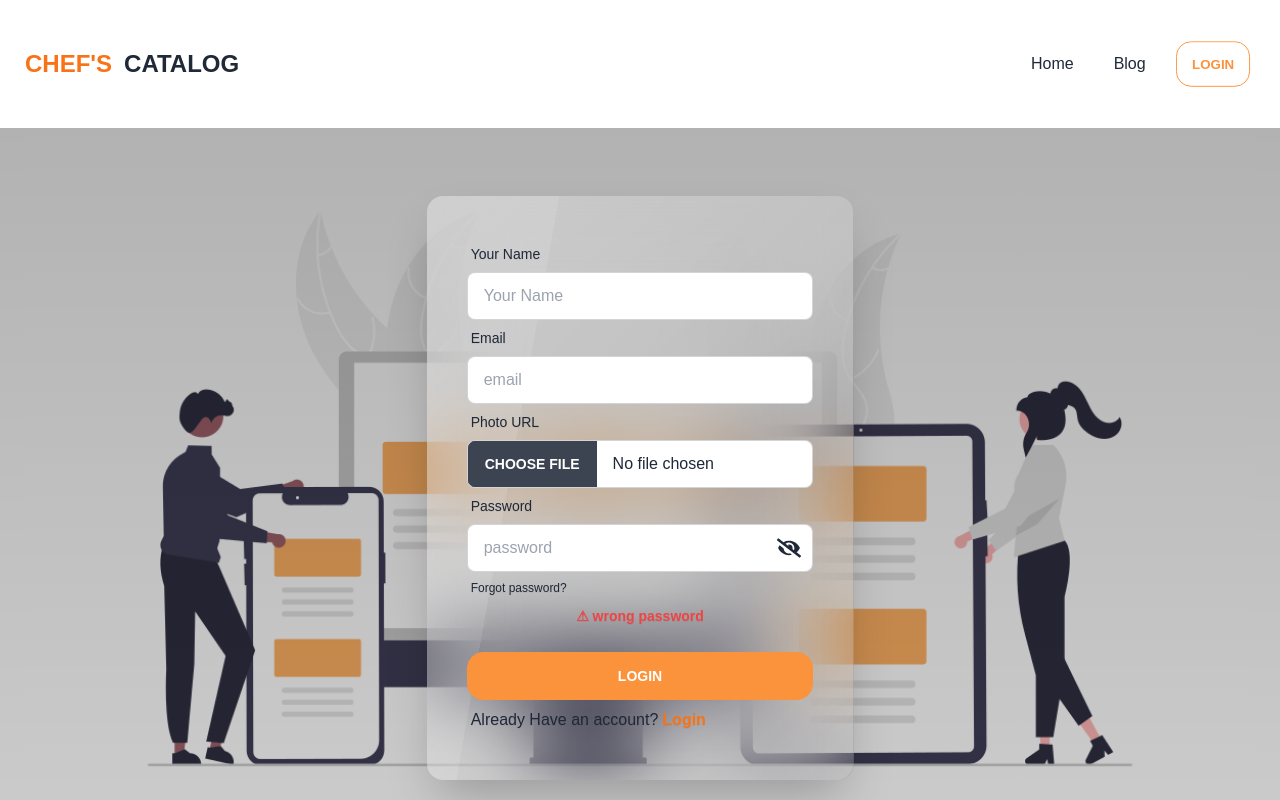
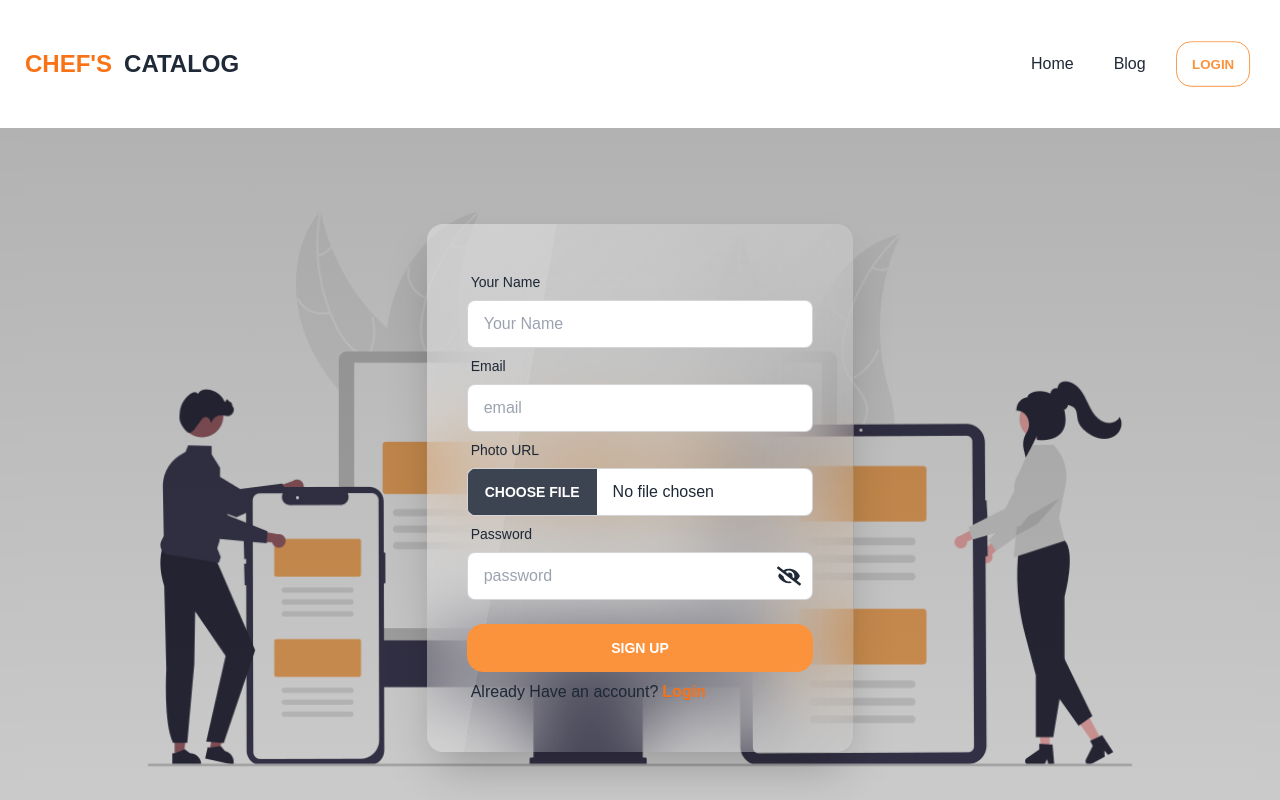
Before and after one commit to Samychowdhury01/chef-catalog, a React (Vite) app: page /register in a window 1280 px wide. Shown: the top 800 px of the page. Built offline with nearby package versions, Linux system fonts and the light colour scheme; no server answers.

Commit message:
implemented sign-up functionalities

```diff
--- a/src/pages/Login/Login/Login.jsx
+++ b/src/pages/Login/Login/Login.jsx
@@ -11,7 +11,7 @@ import { toast } from "react-hot-toast";
 
 const Login = () => {
   const { signInWithGoogle, signInWithGithub } = useContext(AuthContext);
-  const [errorMessage, setErrorMessage] = useState("wrong password");
+  const [errorMessage, setErrorMessage] = useState("");
   const [showPassword, setShowPassword] = useState(false);
 
   // handler for google sign in
@@ -38,11 +38,19 @@ const Login = () => {
     })
   }
 
+  //handle  login with email and password
+  const handleLogin = event =>{
+    event.preventDefault()
+    const form = event.target
+    const email = form.email.value
+    const password = form.password.value
+  }
+
   return (
     <div className="p-5 md:p-0 ">
       <div className="md:container md:mx-auto flex flex-col-reverse md:flex-row  items-center border-amber-200 border-2 rounded-2xl shadow-2xl p-10">
         {/* form  */}
-        <div className="md:w-1/3">
+        <form onSubmit={handleLogin} className="md:w-1/3">
           <div className="form-control">
             <label className="label">
               <span className="label-text">Email</span>
@@ -82,9 +90,9 @@ const Login = () => {
               </Link>
             </label>
             <label className="text-center">
-              <Link to="" className="label-text-alt error font-semibold">
-                {errorMessage}
-              </Link>
+            <Link to="" className={`label-text-alt ${errorMessage ? 'error' : ''} font-semibold`}>
+              {errorMessage}
+            </Link>
             </label>
           </div>
           <div className="form-control mt-6">
@@ -113,16 +121,16 @@ const Login = () => {
             </div>
           </div>
           <div>
-            <div onClick={handleGoogleSignIn} className="flex items-center justify-center gap-2 mt-8 py-3 border-2 rounded-lg cursor-pointer">
+            <div onClick={handleGoogleSignIn} className="flex items-center justify-center gap-2 mt-8 py-3 border-2 rounded-3xl cursor-pointer">
               <FcGoogle className="text-3xl" />
               <span className="text-base">Continue with Google</span>
             </div>
-            <div onClick={handleGithubSignIn} className="flex items-center justify-center gap-2 mt-5 py-3 border-2 rounded-lg cursor-pointer">
+            <div onClick={handleGithubSignIn} className="flex items-center justify-center gap-2 mt-5 py-3 border-2 rounded-3xl cursor-pointer">
               <FaGithub className="text-3xl" />
               <span className="text-base">Continue with Github</span>
             </div>
           </div>
-        </div>
+        </form>
         <div className="md:w-2/3">
           <LazyLoadImage alt="Login-image" effect="blur" src={loginImage} />
         </div>
--- a/src/pages/Login/Register/Register.jsx
+++ b/src/pages/Login/Register/Register.jsx
@@ -1,13 +1,21 @@
-import React, { useState } from "react";
+import React, { useContext, useState } from "react";
+import { toast } from "react-hot-toast";
 import { FaEye, FaEyeSlash } from "react-icons/fa";
 import "react-lazy-load-image-component/src/effects/blur.css";
-import { Link } from "react-router-dom";
+import { Link, useLocation, useNavigate } from "react-router-dom";
 import bg from "../../../assets/images/login-bg.png";
+import { AuthContext } from "../../../providers/AuthProvider";
 
 const Register = () => {
-  const [errorMessage, setErrorMessage] = useState("wrong password");
+  const {createUser, updateUserProfile} = useContext(AuthContext)
+  const [errorMessage, setErrorMessage] = useState("");
+  const [passwordError, setPasswordError] = useState("");
   const [showPassword, setShowPassword] = useState(false);
+  const [password, setPassword] = useState('');
+  const navigate = useNavigate()
+  const location = useLocation()
 
+  // css style for register page
   const bgStyle = {
     position: "relative", // add position relative to the container
     backgroundImage: `linear-gradient(to bottom, rgba(0, 0, 0, 0.3), rgba(0, 0, 0, 0.2)), url(${bg})`, // add linear-gradient to create a black and transparent gradient
@@ -17,8 +25,67 @@ const Register = () => {
     height: "90vh",
   };
 
+
+  // handle register with email and password
+  const handleRegister = event =>{
+    event.preventDefault()
+    const form = event.target
+    const name = form.name.value
+    const photo = form.photo.value
+    const email = form.email.value
+    const password = form.password.value
+    setPasswordError('')
+    setErrorMessage('')
+
+  // sign-up process
+    createUser(email, password)
+    .then((result) =>{
+      const createdUser = result.user
+      toast.success("You have successfully created an account")
+      updateUserData(result.user, name, photo)
+      navigate(location?.state?.pathName || '/')
+      event.target.reset()
+    })
+    .catch((error) => {
+      const errMessage = error.message;
+      if (errMessage.includes('email-already-in-use')) {
+        setErrorMessage('The email you have provided is already in use')
+      }
+    })
+  }
+
+  const updateUserData = (user, name, photo) =>{
+    updateUserProfile(user, name, photo)
+  .then(
+    console.log('success')
+  )
+  .catch(console.log('wrong'))
+  }
+
+  const handlePassword = (e) => {
+    const passwordInput = e.target.value;
+    setPassword(passwordInput);
+
+
+    if (!/(?=.*[A-Z])/.test(passwordInput)) {
+      setPasswordError("Password must contain at least one capital letter");
+    }
+    else if (!/(?=.*[0-9])/.test(passwordInput)){
+      setPasswordError("Password must contain at least one number");
+    }
+    else if (!/(?=.*[!@#$%^&*])/.test(passwordInput)){
+      setPasswordError("Password must contain a special character");
+    }
+    else if (passwordInput.length < 6) {
+      setPasswordError("Password must be at least 6 characters long");
+    }   else {
+      setPasswordError("");
+    }
+  };
+
   return (
-    <div
+    <form
+    onSubmit={handleRegister}
       style={bgStyle}
       className="flex justify-center items-center p-8 md:p-0"
     >
@@ -65,6 +132,8 @@ const Register = () => {
             name="password"
             placeholder="password"
             className="input input-bordered"
+            onChange={handlePassword}
+            value={password}
             required
           />
           <div
@@ -77,19 +146,19 @@ const Register = () => {
               <FaEyeSlash className="w-6 h-6" />
             )}
           </div>
-          <label className="label">
-            <Link to="" className="label-text-alt link link-hover">
-              Forgot password?
+          <label className="text-center">
+            <Link to="" className={`label-text-alt ${errorMessage ? 'error' : ''} font-semibold`}>
+              {errorMessage}
             </Link>
           </label>
           <label className="text-center">
-            <Link to="" className="label-text-alt error font-semibold">
-              {errorMessage}
+            <Link to="" className={`label-text-alt ${passwordError ? 'error' : ''} font-semibold`}>
+              {passwordError}
             </Link>
           </label>
         </div>
         <div className="form-control mt-6">
-          <button className="btn-solid">Login</button>
+          <button className="btn-solid">Sign up</button>
         </div>
         <label className="label">
           <p className="label-text-alt text-base">
@@ -103,7 +172,7 @@ const Register = () => {
           </p>
         </label>
       </div>
-    </div>
+    </form>
   );
 };
 
--- a/src/pages/Shared/NavigationBar/NavigationBar.jsx
+++ b/src/pages/Shared/NavigationBar/NavigationBar.jsx
@@ -1,11 +1,23 @@
 import React, { useContext } from "react";
+import { toast } from "react-hot-toast";
 import { Link } from "react-router-dom";
 import { AuthContext } from "../../../providers/AuthProvider";
+import LoadingSpinner from "../LoadingSpinner/LoadingSpinner";
 import ActiveLink from "./ActiveLink";
 
 const NavigationBar = () => {
-const {user} = useContext(AuthContext)
+const {user, logOut} = useContext(AuthContext)
 
+
+const handleLogout = () =>{
+  logOut()
+  .then(
+    toast.success('Logout Successful')
+  )
+  .catch((error) =>{
+    toast.error('something is wrong, Try again!')
+  })
+}
 
   return (
     <div className="container mx-auto navbar bg-transparent py-10">
@@ -37,9 +49,18 @@ const {user} = useContext(AuthContext)
           <li className="mr-2">
             <ActiveLink to="/blog">Blog</ActiveLink>
           </li>
-          <li className="mr-2">
-          <button className="btn-outline">Login</button>
-          </li>
+          <div className="tooltip" data-tip={`${user?.displayName || ''}`}>
+         <div className="bg-red-500">
+         {
+          user && <img src={user?.photoURL} alt="profile-photo" className="rounded-full w-14 h-14 bg-green-200"  />
+         }
+         </div>
+         </div>
+         <div>
+        {
+          user ? <button onClick={handleLogout} className="btn btn-sm rounded-2xl ml-2">logout</button> : <Link to='/login' className="btn-outline mr-5">Login</Link>
+         }
+        </div>
           </ul>
 
         </div>
@@ -57,11 +78,18 @@ const {user} = useContext(AuthContext)
             <ActiveLink to="/blog">Blog</ActiveLink>
           </li>
         </ul>
-         <div>
+        <div className="tooltip" data-tip={`${user?.displayName || ''}`}>
+         <div className="bg-red-500">
          {
-          user ? <img src='' alt="" /> : <Link to='/login' className="btn-outline mr-5">Login</Link>
+          user && <img src={user?.photoURL} alt="profile-photo" className="rounded-full w-14 h-14 bg-green-200"  />
          }
          </div>
+         </div>
+         <div>
+        {
+          user ? <button onClick={handleLogout} className="btn btn-sm rounded-2xl ml-2">logout</button> : <Link to='/login' className="btn-outline mr-5">Login</Link>
+         }
+        </div>
       </div>
     </div>
   );
--- a/src/providers/AuthProvider.jsx
+++ b/src/providers/AuthProvider.jsx
@@ -1,43 +1,87 @@
-import React, { createContext, useState } from 'react';
-import { getAuth, GithubAuthProvider, GoogleAuthProvider, signInWithPopup } from "firebase/auth";
-import app from '../firebase/firebase.config';
+import React, { createContext, useEffect, useState } from "react";
+import {
+  createUserWithEmailAndPassword,
+  getAuth,
+  GithubAuthProvider,
+  GoogleAuthProvider,
+  onAuthStateChanged,
+  signInWithEmailAndPassword,
+  signInWithPopup,
+  signOut,
+  updateProfile,
+} from "firebase/auth";
+import app from "../firebase/firebase.config";
 
-export const AuthContext = createContext(null)
+export const AuthContext = createContext(null);
 
-const auth = getAuth(app)
+const auth = getAuth(app);
 
 // google auth provider
-const googleProvider = new GoogleAuthProvider()
+const googleProvider = new GoogleAuthProvider();
 // Github auth provider
-const githubProvider = new GithubAuthProvider()
+const githubProvider = new GithubAuthProvider();
 
-
-const AuthProvider = ({children}) => {
-    const [user, setUser] = useState('')
-
+const AuthProvider = ({ children }) => {
+  const [user, setUser] = useState("");
+  const [loading, setLoading] = useState(true);
 
   // handler for sign-in with google
-    const signInWithGoogle = () =>{
+  const signInWithGoogle = () => {
     return signInWithPopup(auth, googleProvider);
-    }
+  };
 
   // handler for sign-in with github
-    const signInWithGithub = () =>{
+  const signInWithGithub = () => {
     return signInWithPopup(auth, githubProvider);
-    }
+  };
 
+  // create new user using email password
+  const createUser = (email, password) => {
+    setLoading(true);
+    return createUserWithEmailAndPassword(auth, email, password);
+  };
+
+  // login with email and password
+  const loginWithEmail = (email, password) => {
+    setLoading(true);
+    return signInWithEmailAndPassword(auth, email, password);
+  };
+
+  // update profile
+  const updateUserProfile = (user, name, photoUrl) => {
+    return updateProfile(user, {
+      displayName: name,
+      photoURL: photoUrl,
+    });
+  };
+
+  // sign-out user
+  const logOut = () => {
+    return signOut(auth);
+  };
+
+  useEffect(() => {
+    const unsubscribe = onAuthStateChanged(auth, (currentUser) => {
+      setUser(currentUser);
+      setLoading(false);
+      console.log(currentUser)
+    });
+    return () => {
+      unsubscribe();
+    };
+  }, []);
 
   const authInfo = {
     user,
     signInWithGoogle,
     signInWithGithub,
-
-
-    }
+    createUser,
+    loginWithEmail,
+    updateUserProfile,
+    logOut,
+  };
   return (
-        <AuthContext.Provider value={authInfo}>
-            {children}
-        </AuthContext.Provider>
+    <AuthContext.Provider value={authInfo}>{children}</AuthContext.Provider>
   );
 };
 
```
Lines whose indentation alone changed are shown as unchanged.
